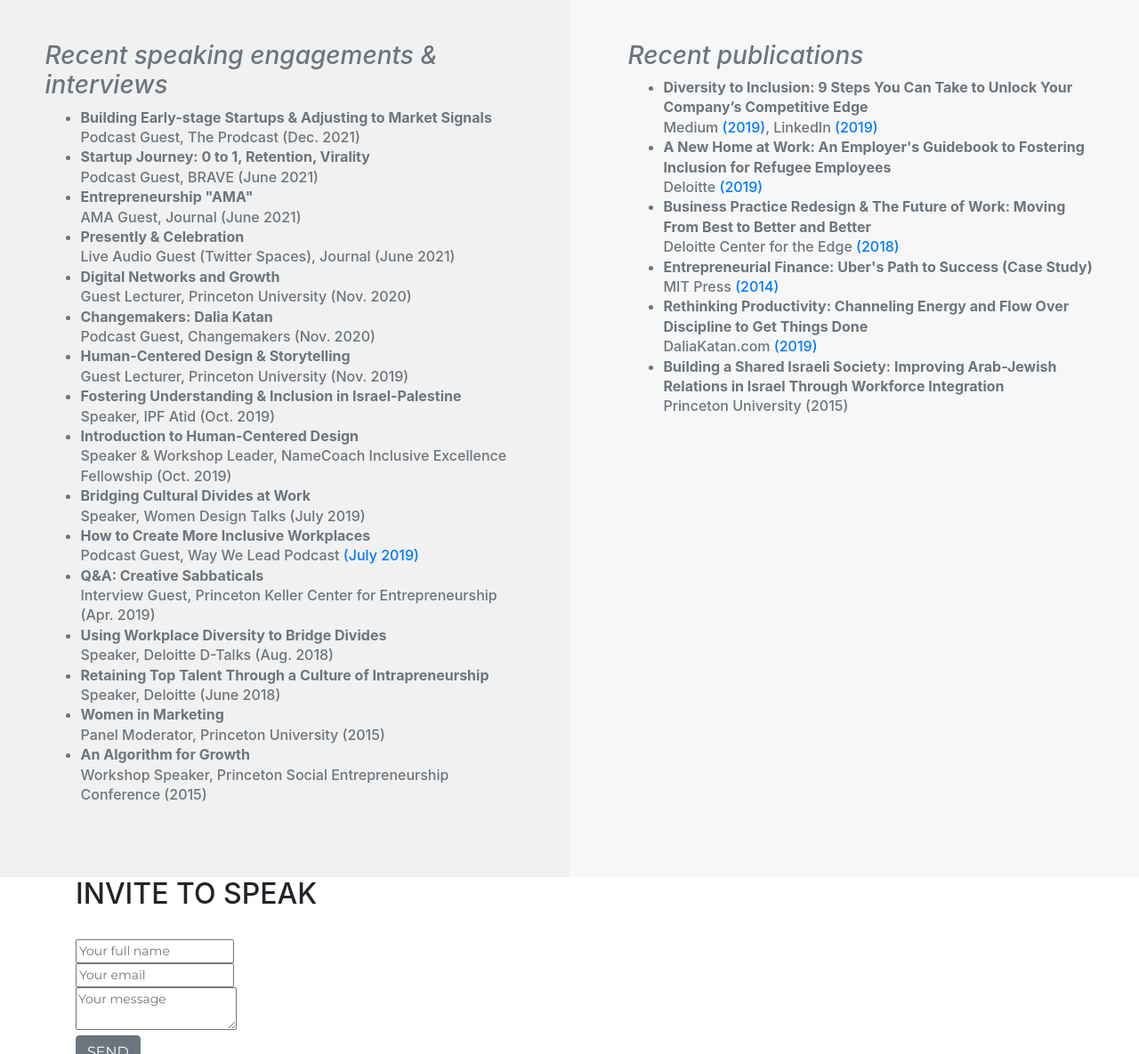
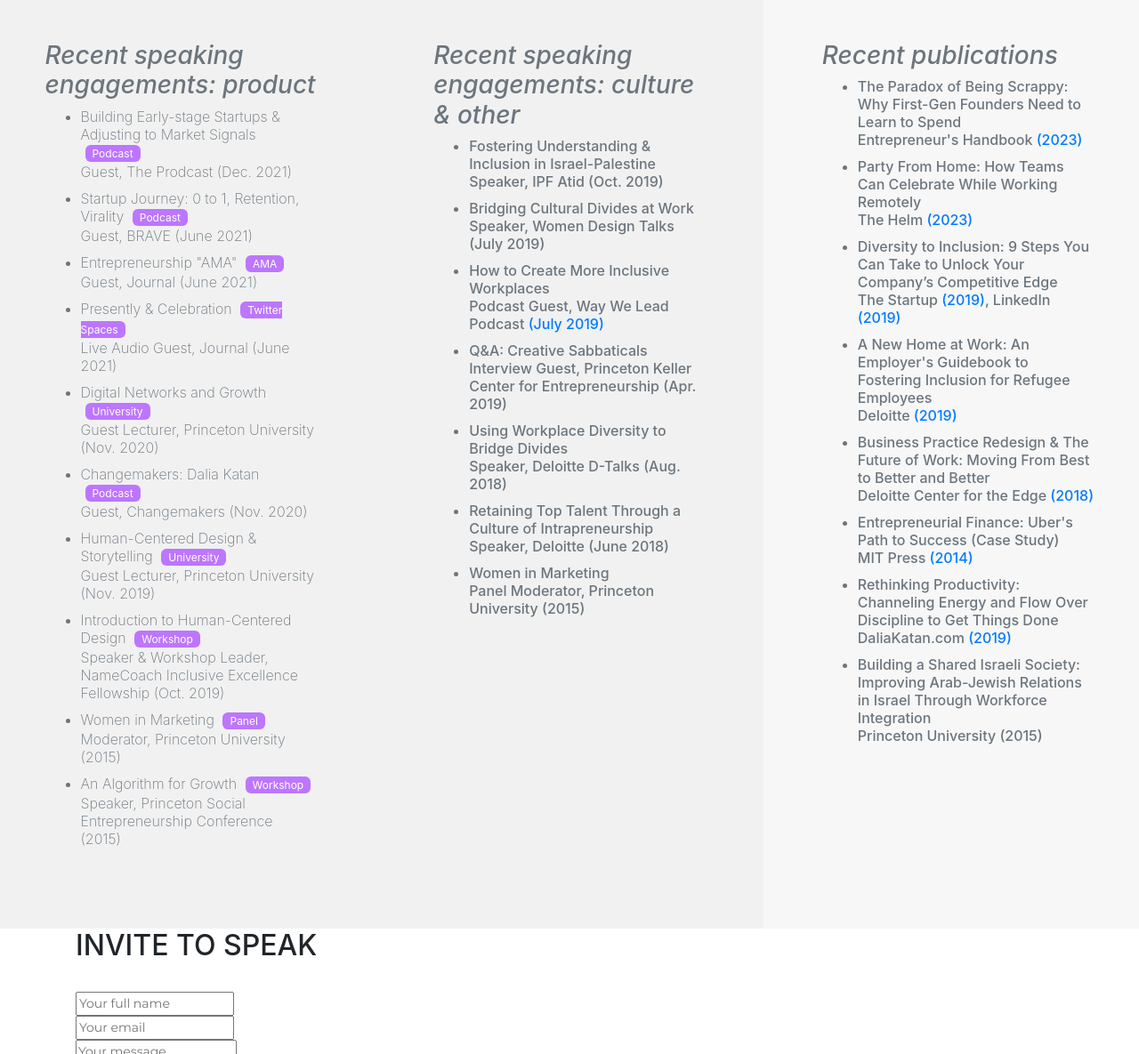
Before and after one commit to dalkat/dalkat.github.io, a Jekyll site: the page built from speaker 2.md, in a window 1280 px wide and 1400 px high, scrolled down 3434 px. Shown: the part 215-1400 px from the top of the window at 89% size. Built offline with Jekyll 4.4.1, drawn with Linux system fonts in a browser that asks for light colours; nearby versions of some CDN libraries; some web fonts are replaced; library files that are not in the unit come from our copies.

Commit message:
Update speaker.html

```diff
--- a/_layouts/speaker.html
+++ b/_layouts/speaker.html
@@ -109,40 +109,54 @@ layout: default-sub
     </section>
 <!--other categories-->
 <div class="row">
-  <div class="col-sm-12 col-lg-6" style="padding: 5%; background-color: #f1f1f1;transition: all 0.3s;">
+  <div class="col-sm-12 col-lg-4" style="padding: 5%; background-color: #f1f1f1;transition: all 0.3s;">
     <div>
-      <h3 class="text-muted"><span style="text-align: center;"><em>Recent speaking engagements & interviews</em></span></h3>
-          <h5 style="font-size:1rem!important;"><ul class="text-muted" style="line-height: 1.4">
-            <li><b>Building Early-stage Startups & Adjusting to Market Signals</b><br>Podcast Guest, The Prodcast (Dec. 2021)</li>
-            <li><b>Startup Journey: 0 to 1, Retention, Virality</b><br>Podcast Guest, BRAVE (June 2021)</li>
-            <li><b>Entrepreneurship "AMA"</b><br>AMA Guest, Journal (June 2021)</li>
-            <li><b>Presently & Celebration</b><br>Live Audio Guest (Twitter Spaces), Journal (June 2021)</li>
-            <li><b>Digital Networks and Growth</b><br>Guest Lecturer, Princeton University (Nov. 2020)</li>
-            <li><b>Changemakers: Dalia Katan </b><br>Podcast Guest, Changemakers (Nov. 2020)</li>
-          	<li><b>Human-Centered Design & Storytelling</b><br>Guest Lecturer, Princeton University (Nov. 2019)</li>
-          	<li><b>Fostering Understanding & Inclusion in Israel-Palestine</b><br>Speaker, IPF Atid (Oct. 2019)</li>
-          	<li><b>Introduction to Human-Centered Design</b><br>Speaker & Workshop Leader, NameCoach Inclusive Excellence Fellowship (Oct. 2019)</li>
-            <li><b>Bridging Cultural Divides at Work</b><br>Speaker, Women Design Talks (July 2019)</li>
-            <li><b>How to Create More Inclusive Workplaces</b><br>Podcast Guest, Way We Lead Podcast <a href="https://www.thewaywelead.com/podcast/episode/49b56c90/s1e4-how-to-create-more-inclusive-workplaces-with-dalia-katan" target="_blank">(July 2019)</a></li>
-            <li><b>Q&A: Creative Sabbaticals</b><br>Interview Guest, Princeton Keller Center for Entrepreneurship (Apr. 2019)</li>
-            <li><b>Using Workplace Diversity to Bridge Divides</b><br>Speaker, Deloitte D-Talks (Aug. 2018)</li>
-            <li><b>Retaining Top Talent Through a Culture of Intrapreneurship</b><br>Speaker, Deloitte (June 2018)</li>
-            <li><b>Women in Marketing</b><br>Panel Moderator, Princeton University (2015)</li>
-            <li><b>An Algorithm for Growth</b><br>Workshop Speaker, Princeton Social Entrepreneurship Conference (2015)</li></ul></h5>
+      <h3 class="text-muted"><span style="text-align: center;"><em>Recent speaking engagements: product</em></span></h3>
+          <h5 style="font-size:1rem!important;"><ul class="text-muted" style="font-weight: 200;  line-height: 20px;">
+            <li style="padding-bottom: 10px;><span style="font-weight:400;">Building Early-stage Startups & Adjusting to Market Signals</span> <span style="font-weight:400;padding: 2px 8px;border-radius: 6px;background-color:#bd76ff;font-size: 12px;color: #fff;margin-left: 5px;">Podcast</span><br>Guest, The Prodcast (Dec. 2021)</li>
+            <li style="padding-bottom: 10px;><span style="font-weight:400;">Startup Journey: 0 to 1, Retention, Virality</span> <span style="font-weight:400;padding: 2px 8px;border-radius: 6px;background-color:#bd76ff;font-size: 12px;color: #fff;margin-left: 5px;">Podcast</span><br>Guest, BRAVE (June 2021)</li>
+            <li style="padding-bottom: 10px;><span style="font-weight:400;">Entrepreneurship "AMA"</span> <span style="font-weight:400;padding: 2px 8px;border-radius: 6px;background-color:#bd76ff;font-size: 12px;color: #fff;margin-left: 5px;">AMA</span><br>Guest, Journal (June 2021)</li>
+            <li style="padding-bottom: 10px;><span style="font-weight:400;">Presently & Celebration</span> <span style="font-weight:400;padding: 2px 8px;border-radius: 6px;background-color:#bd76ff;font-size: 12px;color: #fff;margin-left: 5px;">Twitter Spaces</span><br>Live Audio Guest, Journal (June 2021)</li>
+            <li style="padding-bottom: 10px;><span style="font-weight:400;">Digital Networks and Growth</span> <span style="font-weight:400;padding: 2px 8px;border-radius: 6px;background-color:#bd76ff;font-size: 12px;color: #fff;margin-left: 5px;">University</span><br>Guest Lecturer, Princeton University (Nov. 2020)</li>
+            <li style="padding-bottom: 10px;><span style="font-weight:400;">Changemakers: Dalia Katan </span> <span style="font-weight:400;padding: 2px 8px;border-radius: 6px;background-color:#bd76ff;font-size: 12px;color: #fff;margin-left: 5px;">Podcast</span><br>Guest, Changemakers (Nov. 2020)</li>
+            <li style="padding-bottom: 10px;><span style="font-weight:400;">Human-Centered Design & Storytelling</span> <span style="font-weight:400;padding: 2px 8px;border-radius: 6px;background-color:#bd76ff;font-size: 12px;color: #fff;margin-left: 5px;">University</span><br>Guest Lecturer, Princeton University (Nov. 2019)</li>
+            <li style="padding-bottom: 10px;><span style="font-weight:400;">Introduction to Human-Centered Design</span> <span style="font-weight:400;padding: 2px 8px;border-radius: 6px;background-color:#bd76ff;font-size: 12px;color: #fff;margin-left: 5px;">Workshop</span><br>Speaker & Workshop Leader, NameCoach Inclusive Excellence Fellowship (Oct. 2019)</li>
+            <li style="padding-bottom: 10px;><span style="font-weight:400;">Women in Marketing</span> <span style="font-weight:400;padding: 2px 8px;border-radius: 6px;background-color:#bd76ff;font-size: 12px;color: #fff;margin-left: 5px;">Panel</span><br>Moderator, Princeton University (2015)</li>
+            <li style="padding-bottom: 10px;><span style="font-weight:400;">An Algorithm for Growth</span> <span style="font-weight:400;padding: 2px 8px;border-radius: 6px;background-color:#bd76ff;font-size: 12px;color: #fff;margin-left: 5px;">Workshop</span><br>Speaker, Princeton Social Entrepreneurship Conference (2015)</li></ul></h5>
   </div>
   </div>
 
-  <div class="col-sm-12 col-lg-6" style="padding: 5%; background-color: #f7f7f7;transition: all 0.3s;">
+
+
+  <div class="col-sm-12 col-lg-4" style="padding: 5%; background-color: #f1f1f1;transition: all 0.3s;">
+    <div>
+      <h3 class="text-muted"><span style="text-align: center;"><em>Recent speaking engagements: culture & other</em></span></h3>
+          <h5 style="font-size:1rem!important;"><ul class="text-muted" style="line-height: 20px;">
+            <li style="padding-bottom: 10px;><span style="font-weight:400;">Fostering Understanding & Inclusion in Israel-Palestine</span><br>Speaker, IPF Atid (Oct. 2019)</li>
+            <li style="padding-bottom: 10px;><span style="font-weight:400;">Bridging Cultural Divides at Work</span><br>Speaker, Women Design Talks (July 2019)</li>
+            <li style="padding-bottom: 10px;><span style="font-weight:400;">How to Create More Inclusive Workplaces</span><br>Podcast Guest, Way We Lead Podcast <a href="https://www.thewaywelead.com/podcast/episode/49b56c90/s1e4-how-to-create-more-inclusive-workplaces-with-dalia-katan" target="_blank">(July 2019)</a></li>
+            <li style="padding-bottom: 10px;><span style="font-weight:400;">Q&A: Creative Sabbaticals</span><br>Interview Guest, Princeton Keller Center for Entrepreneurship (Apr. 2019)</li>
+            <li style="padding-bottom: 10px;><span style="font-weight:400;">Using Workplace Diversity to Bridge Divides</span><br>Speaker, Deloitte D-Talks (Aug. 2018)</li>
+            <li style="padding-bottom: 10px;><span style="font-weight:400;">Retaining Top Talent Through a Culture of Intrapreneurship</span><br>Speaker, Deloitte (June 2018)</li>
+            <li style="padding-bottom: 10px;><span style="font-weight:400;">Women in Marketing</span><br>Panel Moderator, Princeton University (2015)</li>
+          </ul></h5>
+  </div>
+  </div>
+
+
+  <div class="col-sm-12 col-lg-4" style="padding: 5%; background-color: #f7f7f7;transition: all 0.3s;">
     <div>
       <h3 class="text-muted"><span style="text-align: center;"><em>Recent publications</em></span></h3>
-              <h5 style="font-size:1rem!important;"><ul class="text-muted" style="line-height: 1.4">
+              <h5 style="font-size:1rem!important;"><ul class="text-muted" style="line-height: 20px;">
 
-              <li><b>Diversity to Inclusion: 9 Steps You Can Take to Unlock Your Company’s Competitive Edge</b><br>Medium <a href="https://medium.com/@dkatan77/diversity-to-inclusion-9-steps-to-unlock-competitive-edge-pt-1-c5954c113a49" target="_blank">(2019)</a>, LinkedIn <a href="https://www.linkedin.com/pulse/diversity-inclusion-9-steps-you-can-take-unlock-your-companys-katan/" target="_blank">(2019)</a></li>
-              <li><b>A New Home at Work: An Employer's Guidebook to Fostering Inclusion for Refugee Employees</b><br>Deloitte <a href="https://daliakatan.com/for-you/report-refugee" target="_blank">(2019)</a></li>
-              <li><b>Business Practice Redesign & The Future of Work: Moving From Best to Better and Better</b><br>Deloitte Center for the Edge <a href="https://daliakatan.com/for-you/report-teams" target="_blank">(2018)</a></li>
-              <li><b>Entrepreneurial Finance: Uber's Path to Success (Case Study)</b><br>MIT Press <a href="https://mitpress.mit.edu/books/entrepreneurial-finance-and-accounting-high-tech-companies" target="_blank">(2014)</a></li>
-              <li><b>Rethinking Productivity: Channeling Energy and Flow Over Discipline to Get Things Done</b><br>DaliaKatan.com <a href="https://daliakatan.com/trailmix/" target="_blank">(2019)</a></li>
-              <li><b>Building a Shared Israeli Society: Improving Arab-Jewish Relations in Israel Through Workforce Integration</b><br>Princeton University (2015)</li>
+              <li style="padding-bottom: 10px;><span style="font-weight:400;">The Paradox of Being Scrappy: Why First-Gen Founders Need to Learn to Spend</span><br>Entrepreneur's Handbook <a href="https://medium.com/entrepreneur-s-handbook/the-paradox-of-being-scrappy-why-first-gen-founders-need-to-learn-to-spend-6d989abdc9c6" target="_blank">(2023)</a></li>
+              <li style="padding-bottom: 10px;><span style="font-weight:400;">Party From Home: How Teams Can Celebrate While Working Remotely</span><br>The Helm <a href="https://medium.com/the-helm/party-from-home-how-teams-can-celebrate-while-working-remotely-b3aef7a49567" target="_blank">(2023)</a></li>
+              <li style="padding-bottom: 10px;><span style="font-weight:400;">Diversity to Inclusion: 9 Steps You Can Take to Unlock Your Company’s Competitive Edge</span><br>The Startup <a href="https://medium.com/@dkatan77/diversity-to-inclusion-9-steps-to-unlock-competitive-edge-pt-1-c5954c113a49" target="_blank">(2019)</a>, LinkedIn <a href="https://www.linkedin.com/pulse/diversity-inclusion-9-steps-you-can-take-unlock-your-companys-katan/" target="_blank">(2019)</a></li>
+              <li style="padding-bottom: 10px;><span style="font-weight:400;">A New Home at Work: An Employer's Guidebook to Fostering Inclusion for Refugee Employees</span><br>Deloitte <a href="https://daliakatan.com/for-you/report-refugee" target="_blank">(2019)</a></li>
+              <li style="padding-bottom: 10px;><span style="font-weight:400;">Business Practice Redesign & The Future of Work: Moving From Best to Better and Better</span><br>Deloitte Center for the Edge <a href="https://daliakatan.com/for-you/report-teams" target="_blank">(2018)</a></li>
+              <li style="padding-bottom: 10px;><span style="font-weight:400;">Entrepreneurial Finance: Uber's Path to Success (Case Study)</span><br>MIT Press <a href="https://mitpress.mit.edu/books/entrepreneurial-finance-and-accounting-high-tech-companies" target="_blank">(2014)</a></li>
+              <li style="padding-bottom: 10px;><span style="font-weight:400;">Rethinking Productivity: Channeling Energy and Flow Over Discipline to Get Things Done</span><br>DaliaKatan.com <a href="https://daliakatan.com/trailmix/" target="_blank">(2019)</a></li>
+              <li style="padding-bottom: 10px;><span style="font-weight:400;">Building a Shared Israeli Society: Improving Arab-Jewish Relations in Israel Through Workforce Integration</span><br>Princeton University (2015)</li>
 
             </ul></h5>
     </div>
```
